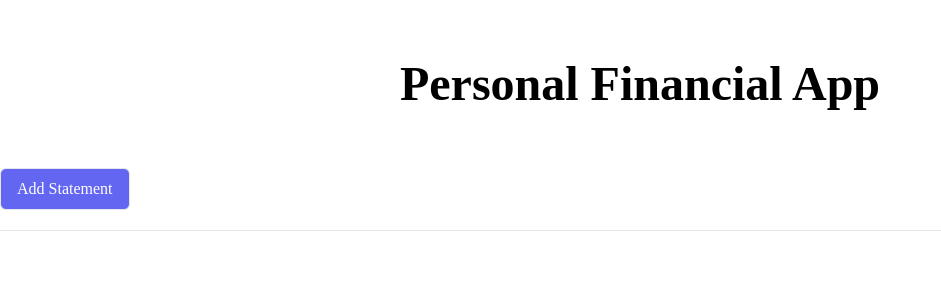
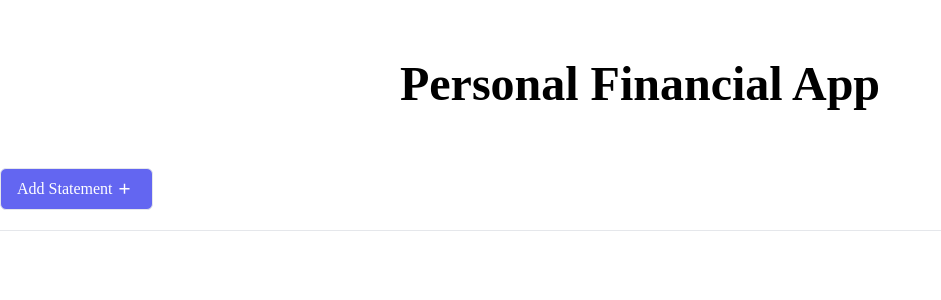
Before and after one commit to collich/Next-Personal-Financial-Tracking, a Next.js app: page / in a window 1280 px wide. Shown: the top 300 px of the page, without its empty margins (0-941 px from the left). Built offline with nearby package versions, Linux system fonts and the light colour scheme; a web font is replaced by a local one.

Commit message:
Added banner js and a few styling to component

```diff
--- a/app/page.js
+++ b/app/page.js
@@ -1,13 +1,17 @@
 import Button from "@/components/Button"
+import {GoPlusSmall} from "react-icons/go"
+import Banner from "@/components/Banner"
 
 export default function Home() {
+  const plusIcon = <span className="text-center m-auto"><GoPlusSmall size={23}/></span>
+
   return (
     <main className="py-5">
-      <h1 className="text-xl md:text-5xl text-center font-bold py-10">Personal Financial App</h1>
+      <Banner>Personal Financial App</Banner>
 
       <div className="container mx-auto flex justify-between py-5 border-b">
         <div className="left flex gap-3">
-          <Button>Add Statement</Button>
+          <Button className='flex'>Add Statement {plusIcon}</Button>
         </div>
       </div>
     </main>
--- /dev/null
+++ b/components/Banner.js
@@ -0,0 +1,11 @@
+'use client'
+import classNames from "classnames"
+
+const Banner = ({children, className}) => {
+    const classes = classNames('text-xl md:text-5xl text-center font-bold py-10', className)
+  return (
+    <h1 className={classes}>{children}</h1>
+  )
+}
+
+export default Banner
--- a/package.json
+++ b/package.json
@@ -14,7 +14,8 @@
     "eslint-config-next": "13.2.3",
     "next": "13.2.3",
     "react": "18.2.0",
-    "react-dom": "18.2.0"
+    "react-dom": "18.2.0",
+    "react-icons": "^4.8.0"
   },
   "devDependencies": {
     "autoprefixer": "^10.4.13",
```
Also changed, not shown: 1 other file (tests, documents, lock files or other folders).
